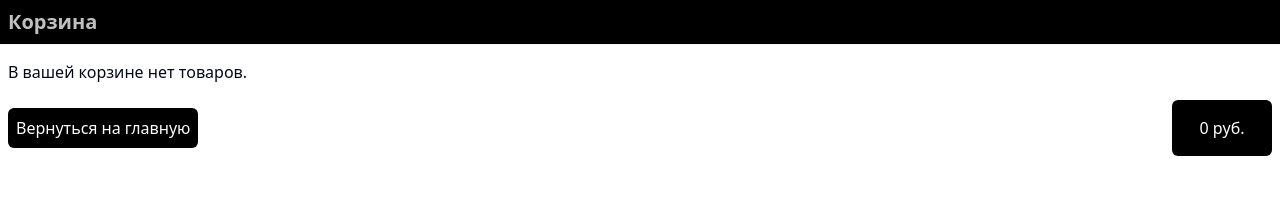
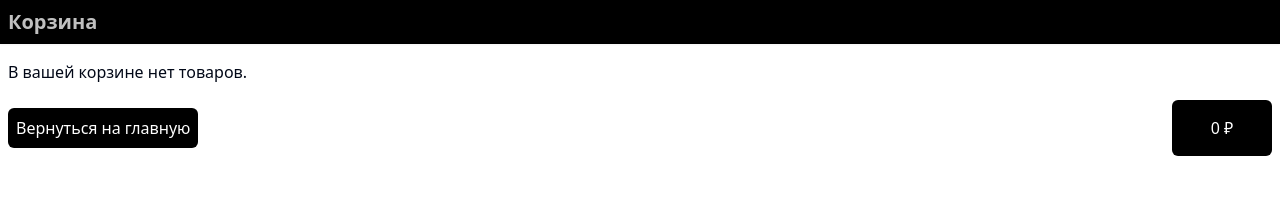
Before and after one commit to Qrixiss/shop, a React (Vite) app: page /cart in a window 1280 px wide. Shown: the top 206 px of the page. Built offline with nearby package versions, Linux system fonts and the light colour scheme.

Commit message:
rewrite mark

```diff
--- a/src/pages/CartPage.tsx
+++ b/src/pages/CartPage.tsx
@@ -52,7 +52,7 @@ const CartPage = () => {
                 <img src={product.image} alt={product.name} className="w-16 h-16 object-cover mr-4" />
                 <div>
                   <p>{product.name}</p>
-                  <p>{product.price} руб.</p>
+                  <p>{product.price} ₽</p>
                 </div>
                 <button onClick={() => removeFromCart(product.id)} className="text-red-500">
                   Удалить
@@ -67,7 +67,7 @@ const CartPage = () => {
             Вернуться на главную
           </Link>
           <div className="bg-black text-white p-4 rounded-md text-center min-w-[100px]">
-            {Math.round(totalAmount)} руб.
+            {Math.round(totalAmount)} ₽
           </div>
         </div>
       </main>
```
